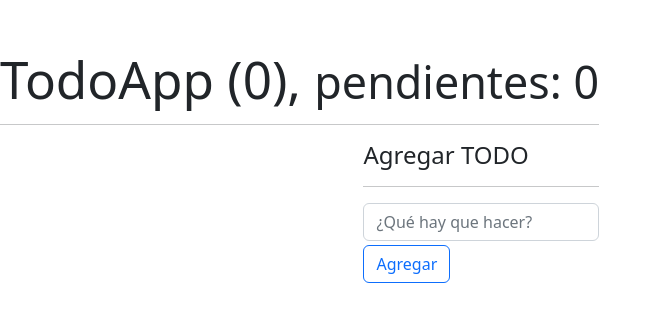
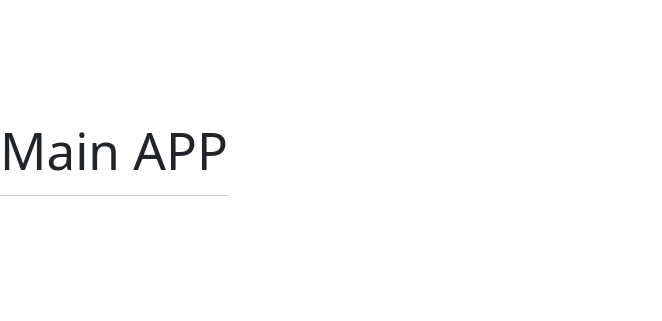
Before and after one commit to fjalvez/React-Curso, a React (Vite) app in the folder 05-hook-app/: page / in a window 1280 px wide. Shown: the part 233-554 px from the top of the page, without its empty margins (0-662 px from the left). Built offline with nearby package versions, Linux system fonts and the light colour scheme.

Commit message:
avances hooks context

```diff
--- a/05-hook-app/package.json
+++ b/05-hook-app/package.json
@@ -9,8 +9,12 @@
     "preview": "vite preview"
   },
   "dependencies": {
+    "localforage": "^1.10.0",
+    "match-sorter": "^6.3.1",
     "react": "^18.2.0",
-    "react-dom": "^18.2.0"
+    "react-dom": "^18.2.0",
+    "react-router-dom": "^6.5.0",
+    "sort-by": "^1.2.0"
   },
   "devDependencies": {
     "@types/react": "^18.0.24",
--- /dev/null
+++ b/05-hook-app/src/09-useContext/MainApp.jsx
@@ -0,0 +1,10 @@
+export const MainApp = () => {
+  return (
+    <>
+    <h1>Main APP</h1>
+    <hr />
+
+
+    </>
+  )
+}
--- a/05-hook-app/src/main.jsx
+++ b/05-hook-app/src/main.jsx
@@ -1,5 +1,7 @@
 import React from 'react'
 import ReactDOM from 'react-dom/client'
+import { BrowserRouter } from "react-router-dom";
+
 // import { FormWithCustomHook } from './02-useEffect/FormWithCustomHook';
 //import CounterWithCustomHooks from './01-useState/CounterWithCustomHooks'
 //import { SimpleForm } from "./02-useEffect/SimpleForm";
@@ -8,12 +10,16 @@
 //import Memorize from './06-memos/Memorize';
 // import { Padre } from './07-tarea-memo/Padre';
 // import './08-useReducer/intro-reducer';
-import { TodoApp } from './08-useReducer/TodoApp'
+// import { TodoApp } from './08-useReducer/TodoApp'
+import { MainApp } from './09-useContext/MainApp'
 
 import './index.css'
 
+
 ReactDOM.createRoot(document.getElementById('root')).render(
-  // <React.StrictMode>
-    <TodoApp />
-  // </React.StrictMode>
+  <BrowserRouter>
+    {/* <React.StrictMode> */}
+    <MainApp />
+    {/* </React.StrictMode> */}
+  </BrowserRouter>
 )
```
Also changed, not shown: 05-hook-app/src/09-useContext/AboutPage.jsx (added, +10 -0 lines), 05-hook-app/src/09-useContext/HomePage.jsx (added, +10 -0 lines), 05-hook-app/src/09-useContext/LoginPage.jsx (added, +10 -0 lines), 2 other files (tests, documents, lock files or other folders).
